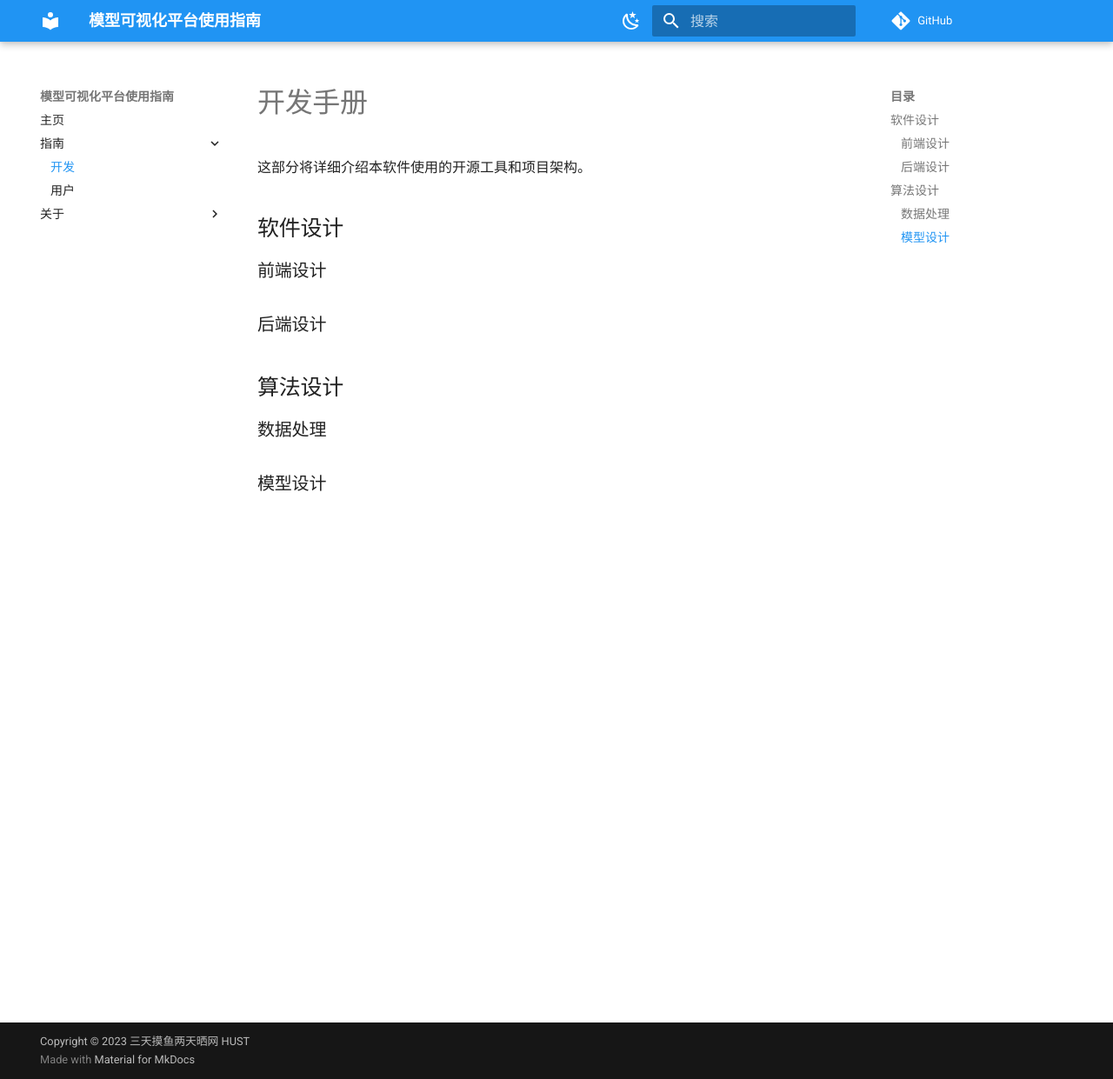
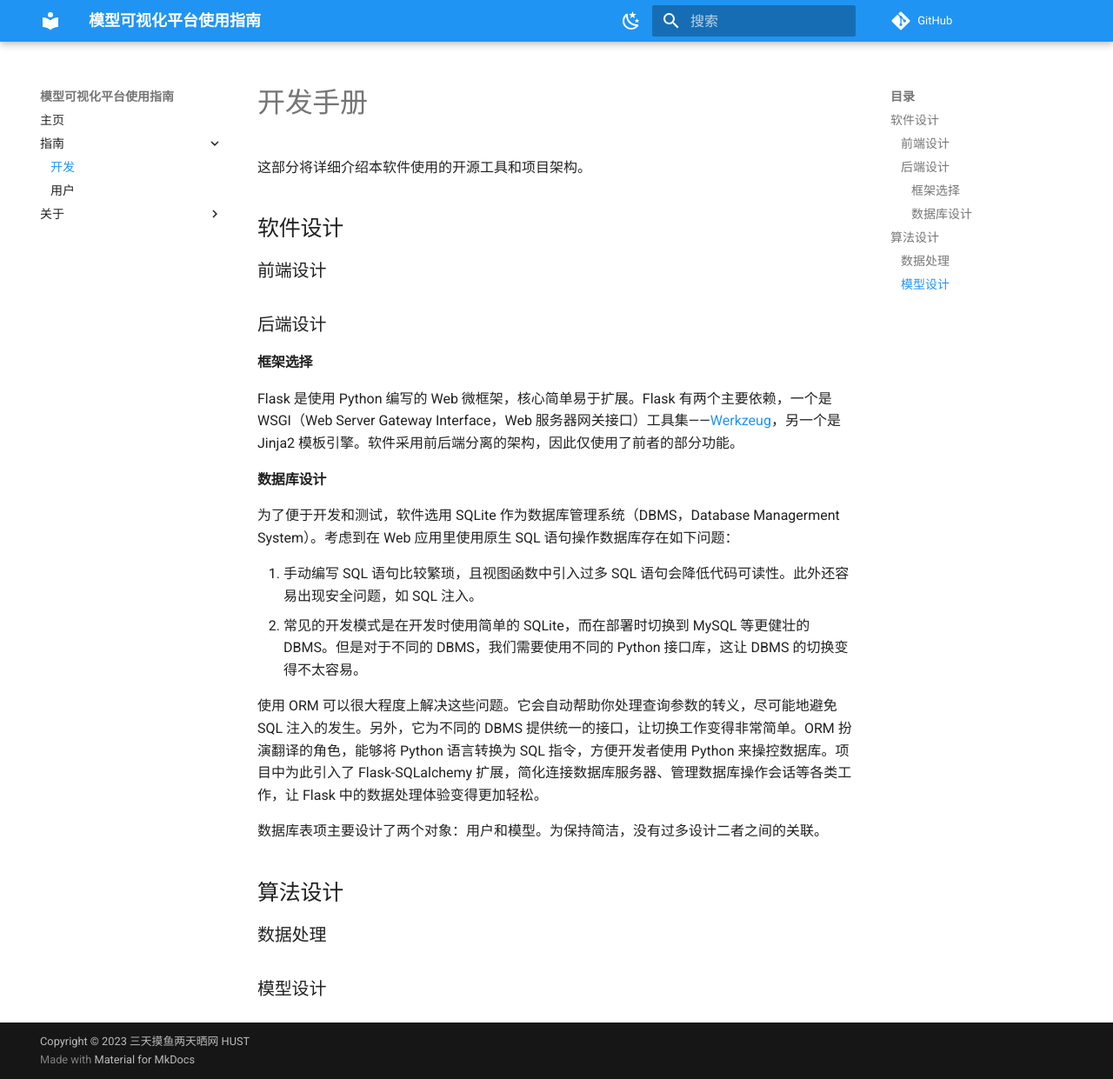
Before and after one commit to genshin-impart/demo-doc, an MkDocs documentation site: the page built from docs/dev/summarize.md, in a window 1280 px wide and 1241 px high. Shown: the whole window at 87% size. Built offline with MkDocs 1.6.1 and Material for MkDocs 9.7.7, drawn with Linux system fonts in a browser that asks for light colours.

Commit message:
doc: 添加数据库设计

```diff
--- a/docs/dev/summarize.md
+++ b/docs/dev/summarize.md
@@ -8,6 +8,21 @@
 
 ### 后端设计
 
+#### 框架选择
+
+Flask 是使用 Python 编写的 Web 微框架，核心简单易于扩展。Flask 有两个主要依赖，一个是 WSGI（Web Server Gateway Interface，Web 服务器网关接口）工具集——[Werkzeug](https://werkzeug.palletsprojects.com/en/2.3.x/)，另一个是 Jinja2 模板引擎。软件采用前后端分离的架构，因此仅使用了前者的部分功能。
+
+#### 数据库设计
+
+为了便于开发和测试，软件选用 SQLite 作为数据库管理系统（DBMS，Database Managerment System）。考虑到在 Web 应用里使用原生 SQL 语句操作数据库存在如下问题：
+
+1. 手动编写 SQL 语句比较繁琐，且视图函数中引入过多 SQL 语句会降低代码可读性。此外还容易出现安全问题，如 SQL 注入。
+2. 常见的开发模式是在开发时使用简单的 SQLite，而在部署时切换到 MySQL 等更健壮的 DBMS。但是对于不同的 DBMS，我们需要使用不同的 Python 接口库，这让 DBMS 的切换变得不太容易。
+
+使用 ORM 可以很大程度上解决这些问题。它会自动帮助你处理查询参数的转义，尽可能地避免 SQL 注入的发生。另外，它为不同的 DBMS 提供统一的接口，让切换工作变得非常简单。ORM 扮演翻译的角色，能够将 Python 语言转换为 SQL 指令，方便开发者使用 Python 来操控数据库。项目中为此引入了 Flask-SQLalchemy 扩展，简化连接数据库服务器、管理数据库操作会话等各类工作，让 Flask 中的数据处理体验变得更加轻松。
+
+数据库表项主要设计了两个对象：用户和模型。为保持简洁，没有过多设计二者之间的关联。
+
 ## 算法设计
 
 ### 数据处理
```
